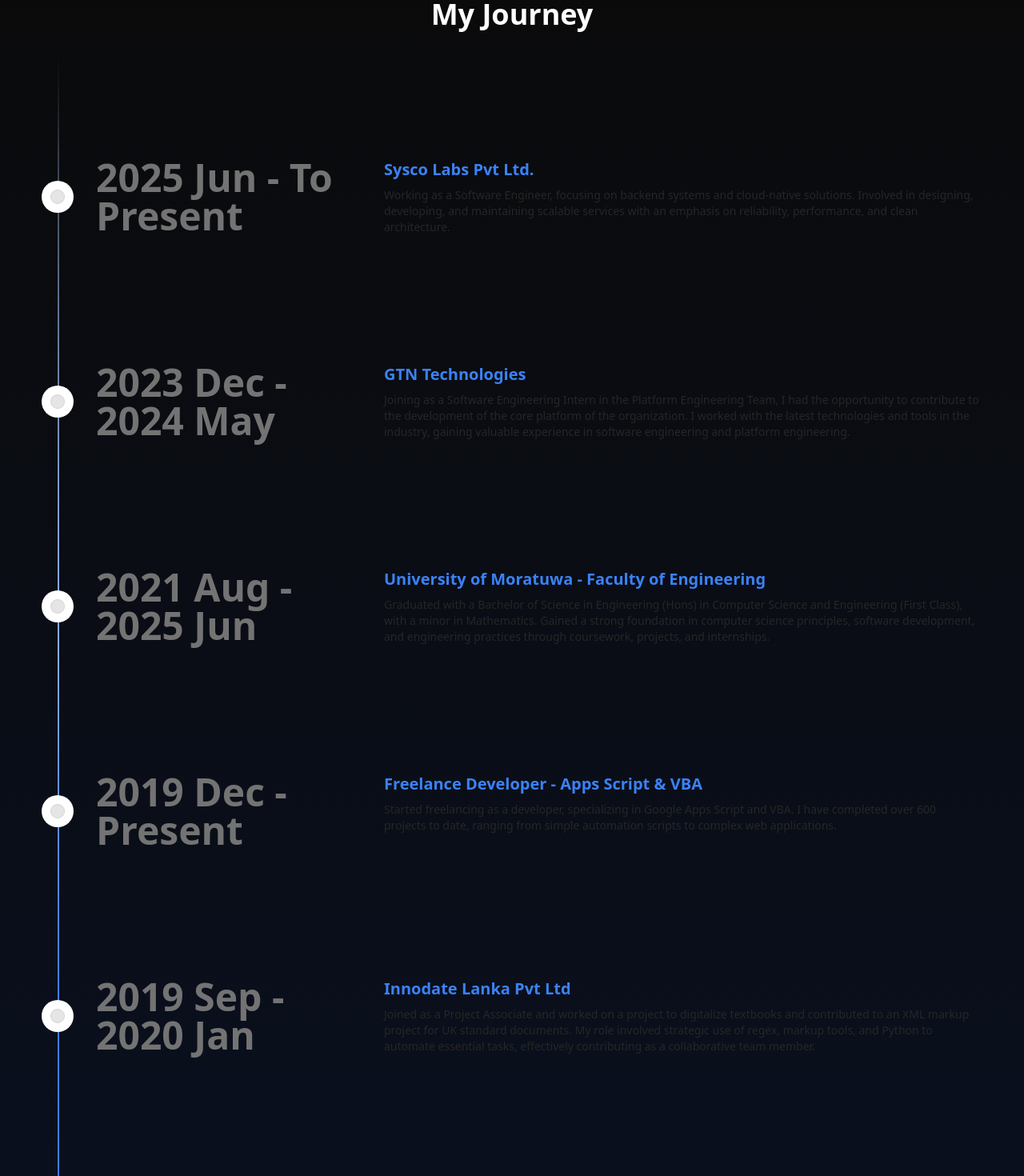
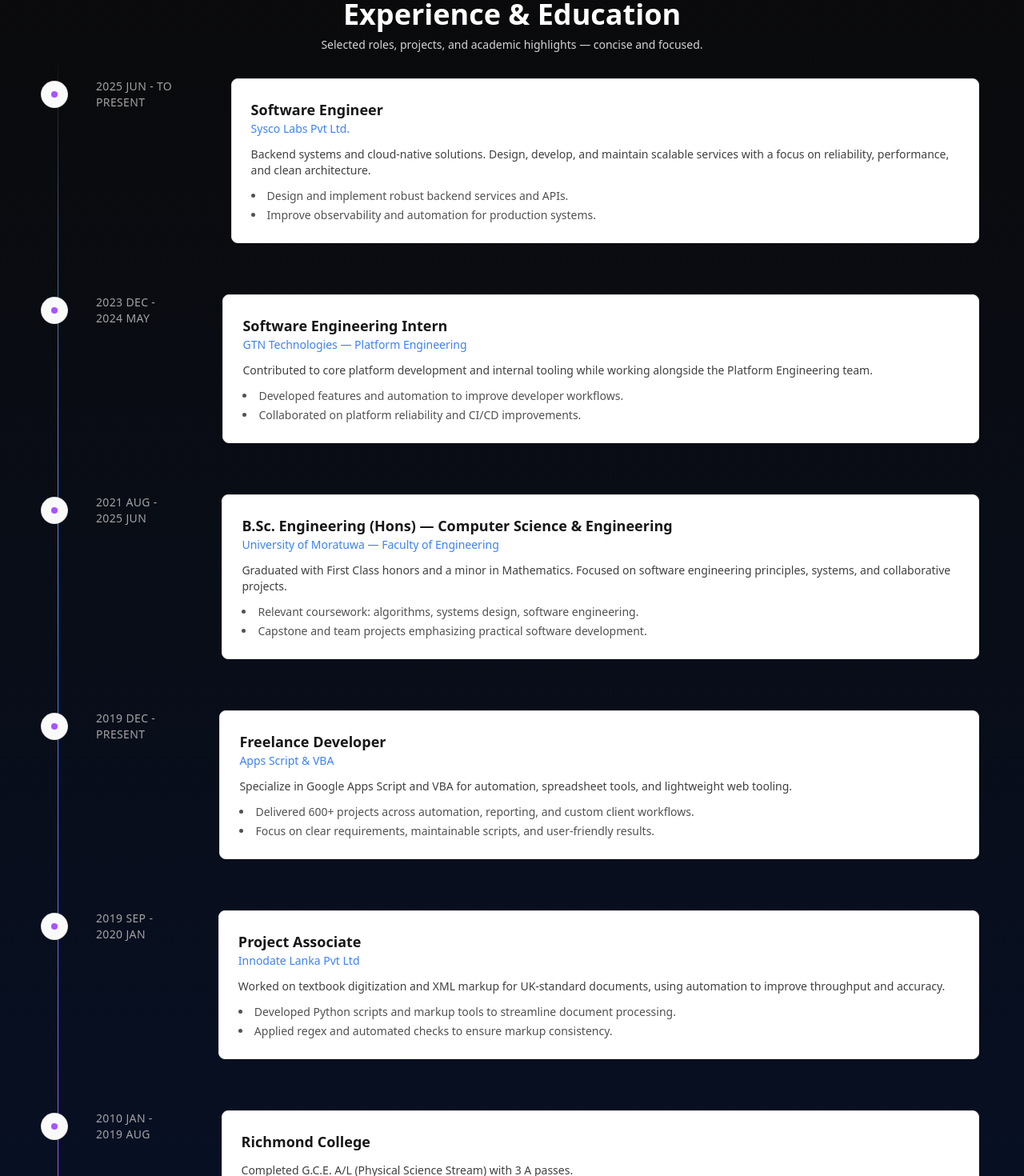
Before and after one commit to sahiruw/sahiru.me, a Next.js app: page / in a window 1280 px wide. Shown: the part 1340-2810 px from the top of the page at 80% size. Built offline with nearby package versions, Linux system fonts and the light colour scheme.

Commit message:
feat: Revamp Timeline component with enhanced content structure and styling for experience and education sections

```diff
--- a/app/components/TimelineMy.tsx
+++ b/app/components/TimelineMy.tsx
@@ -7,14 +7,24 @@
       title: "2025 Jun - To Present",
       content: (
         <div>
-          <h3 className="text-lg md:text-xl font-semibold text-blue-500 mb-2">
-            Sysco Labs Pvt Ltd.
-          </h3>
-          <p className="text-neutral-800 dark:text-neutral-200 text-xs md:text-sm font-normal">
-            Working as a Software Engineer, focusing on backend systems and cloud-native solutions.
-        Involved in designing, developing, and maintaining scalable services with an emphasis on
-        reliability, performance, and clean architecture.
+          <div className="flex flex-col md:flex-row md:items-baseline md:justify-between">
+            <div>
+              <h4 className="text-base md:text-lg font-semibold text-neutral-900 dark:text-neutral-100">
+                Software Engineer
+              </h4>
+              <div className="text-sm text-blue-500 font-medium">Sysco Labs Pvt Ltd.</div>
+            </div>
+          </div>
+
+          <p className="text-sm md:text-sm mt-3 text-neutral-700 dark:text-neutral-300">
+            Backend systems and cloud-native solutions. Design, develop, and maintain scalable
+            services with a focus on reliability, performance, and clean architecture.
           </p>
+
+          <ul className="mt-3 list-disc list-inside text-sm text-neutral-600 dark:text-neutral-400 space-y-1">
+            <li>Design and implement robust backend services and APIs.</li>
+            <li>Improve observability and automation for production systems.</li>
+          </ul>
         </div>
       ),
     },
@@ -22,12 +32,22 @@
       title: "2023 Dec - 2024 May",
       content: (
         <div>
-          <h3 className="text-lg md:text-xl font-semibold text-blue-500 mb-2">
-            GTN Technologies
-          </h3>
-          <p className="text-neutral-800 dark:text-neutral-200 text-xs md:text-sm font-normal">
-            Joining as a Software Engineering Intern in the Platform Engineering Team, I had the opportunity to contribute to the development of the core platform of the organization. I worked with the latest technologies and tools in the industry, gaining valuable experience in software engineering and platform engineering.
+          <div>
+            <h4 className="text-base md:text-lg font-semibold text-neutral-900 dark:text-neutral-100">
+              Software Engineering Intern
+            </h4>
+            <div className="text-sm text-blue-500 font-medium">GTN Technologies — Platform Engineering</div>
+          </div>
+
+          <p className="text-sm mt-3 text-neutral-700 dark:text-neutral-300">
+            Contributed to core platform development and internal tooling while working alongside the
+            Platform Engineering team.
           </p>
+
+          <ul className="mt-3 list-disc list-inside text-sm text-neutral-600 dark:text-neutral-400 space-y-1">
+            <li>Developed features and automation to improve developer workflows.</li>
+            <li>Collaborated on platform reliability and CI/CD improvements.</li>
+          </ul>
         </div>
       ),
     },
@@ -35,12 +55,22 @@
       title: "2021 Aug - 2025 Jun",
       content: (
         <div>
-          <h3 className="text-lg md:text-xl font-semibold text-blue-500 mb-2">
-            University of Moratuwa - Faculty of Engineering
-          </h3>
-            <p className="text-neutral-800 dark:text-neutral-200 text-xs md:text-sm font-normal">
-            Graduated with a Bachelor of Science in Engineering (Hons) in Computer Science and Engineering (First Class), with a minor in Mathematics. Gained a strong foundation in computer science principles, software development, and engineering practices through coursework, projects, and internships.
-            </p>
+          <div>
+            <h4 className="text-base md:text-lg font-semibold text-neutral-900 dark:text-neutral-100">
+              B.Sc. Engineering (Hons) — Computer Science & Engineering
+            </h4>
+            <div className="text-sm text-blue-500 font-medium">University of Moratuwa — Faculty of Engineering</div>
+          </div>
+
+          <p className="text-sm mt-3 text-neutral-700 dark:text-neutral-300">
+            Graduated with First Class honors and a minor in Mathematics. Focused on software
+            engineering principles, systems, and collaborative projects.
+          </p>
+
+          <ul className="mt-3 list-disc list-inside text-sm text-neutral-600 dark:text-neutral-400 space-y-1">
+            <li>Relevant coursework: algorithms, systems design, software engineering.</li>
+            <li>Capstone and team projects emphasizing practical software development.</li>
+          </ul>
         </div>
       ),
     },
@@ -48,12 +78,22 @@
       title: "2019 Dec - Present",
       content: (
         <div>
-          <h3 className="text-lg md:text-xl font-semibold text-blue-500 mb-2">
-            Freelance Developer - Apps Script & VBA
-          </h3>
-          <p className="text-neutral-800 dark:text-neutral-200 text-xs md:text-sm font-normal">
-            Started freelancing as a developer, specializing in Google Apps Script and VBA. I have completed over 600 projects to date, ranging from simple automation scripts to complex web applications.
+          <div>
+            <h4 className="text-base md:text-lg font-semibold text-neutral-900 dark:text-neutral-100">
+              Freelance Developer
+            </h4>
+            <div className="text-sm text-blue-500 font-medium">Apps Script & VBA</div>
+          </div>
+
+          <p className="text-sm mt-3 text-neutral-700 dark:text-neutral-300">
+            Specialize in Google Apps Script and VBA for automation, spreadsheet tools, and
+            lightweight web tooling.
           </p>
+
+          <ul className="mt-3 list-disc list-inside text-sm text-neutral-600 dark:text-neutral-400 space-y-1">
+            <li>Delivered 600+ projects across automation, reporting, and custom client workflows.</li>
+            <li>Focus on clear requirements, maintainable scripts, and user-friendly results.</li>
+          </ul>
         </div>
       ),
     },
@@ -61,24 +101,37 @@
       title: "2019 Sep - 2020 Jan",
       content: (
         <div>
-          <h3 className="text-lg md:text-xl font-semibold text-blue-500 mb-2">
-            Innodate Lanka Pvt Ltd
-          </h3>
-          <p className="text-neutral-800 dark:text-neutral-200 text-xs md:text-sm font-normal">
-            Joined as a Project Associate and worked on a project to digitalize textbooks and contributed to an XML markup project for UK standard documents. My role involved strategic use of regex, markup tools, and Python to automate essential tasks, effectively contributing as a collaborative team member.
+          <div>
+            <h4 className="text-base md:text-lg font-semibold text-neutral-900 dark:text-neutral-100">
+              Project Associate
+            </h4>
+            <div className="text-sm text-blue-500 font-medium">Innodate Lanka Pvt Ltd</div>
+          </div>
+
+          <p className="text-sm mt-3 text-neutral-700 dark:text-neutral-300">
+            Worked on textbook digitization and XML markup for UK-standard documents, using
+            automation to improve throughput and accuracy.
           </p>
+
+          <ul className="mt-3 list-disc list-inside text-sm text-neutral-600 dark:text-neutral-400 space-y-1">
+            <li>Developed Python scripts and markup tools to streamline document processing.</li>
+            <li>Applied regex and automated checks to ensure markup consistency.</li>
+          </ul>
         </div>
       ),
     },
     {
-      title: "2019",
+      title: "2010 Jan - 2019 Aug",
       content: (
         <div>
-          <h3 className="text-lg md:text-xl font-semibold text-blue-500 mb-2">
-            Richmond College
-          </h3>
-          <p className="text-neutral-800 dark:text-neutral-200 text-xs md:text-sm font-normal">
-            Passed G.C.E A/Ls in the Physical Science Stream with 3A passes.
+          <div>
+            <h4 className="text-base md:text-lg font-semibold text-neutral-900 dark:text-neutral-100">
+              Richmond College
+            </h4>
+          </div>
+
+          <p className="text-sm mt-3 text-neutral-700 dark:text-neutral-300">
+            Completed G.C.E. A/L (Physical Science Stream) with 3 A passes.
           </p>
         </div>
       ),
--- a/app/components/ui/timeline.tsx
+++ b/app/components/ui/timeline.tsx
@@ -1,6 +1,5 @@
 "use client";
 import {
-  useMotionValueEvent,
   useScroll,
   useTransform,
   motion,
@@ -34,35 +33,39 @@
 
   return (
     <div
-      className="w-full bg-gradient-to-b to-[#0A1020] from-neutral-950 font-sans md:px-10"
+      className="w-full bg-gradient-to-b from-neutral-950 to-[#071025] font-sans md:px-10"
       ref={containerRef}
     >
       <div className="max-w-7xl mx-auto pt-20 px-4 md:px-8 lg:px-10">
-        <h1 className="text-4xl text-center font-bold  text-white">
-          My Journey
+        <h1 className="text-3xl md:text-4xl text-center font-bold text-white">
+          Experience & Education
         </h1>
+        <p className="text-center text-sm text-neutral-300 mt-2 max-w-2xl mx-auto">
+          Selected roles, projects, and academic highlights — concise and focused.
+        </p>
       </div>
 
       <div ref={ref} className="relative max-w-7xl mx-auto pb-20">
         {data.map((item, index) => (
-          <div
-            key={index}
-            className="flex justify-start pt-10 md:pt-40 md:gap-10"
-          >
-            <div className="sticky flex flex-col md:flex-row z-40 items-center top-40 self-start max-w-xs lg:max-w-sm md:w-full">
-              <div className="h-10 absolute left-3 md:left-3 w-10 rounded-full bg-white dark:bg-black flex items-center justify-center">
-                <div className="h-4 w-4 rounded-full bg-neutral-200 dark:bg-neutral-800 border border-neutral-300 dark:border-neutral-700 p-2" />
+          <div key={index} className="flex items-start gap-6 md:gap-10 py-8">
+            <div className="sticky top-40 self-start max-w-[12rem] md:max-w-xs z-40 flex items-center">
+              <div className="h-8 w-8 absolute left-3 rounded-full bg-neutral-50 dark:bg-neutral-800 ring-1 ring-neutral-200 dark:ring-neutral-700 flex items-center justify-center shadow-sm" aria-hidden>
+                <div className="h-2 w-2 rounded-full bg-purple-500" />
               </div>
-              <h3 className="hidden md:block text-xl md:pl-20 md:text-5xl font-bold text-neutral-500 dark:text-neutral-500 ">
+
+              <h3 className="hidden md:block text-sm md:pl-20 font-medium text-neutral-400 uppercase tracking-wide">
                 {item.title}
               </h3>
             </div>
 
-            <div className="relative pl-20 pr-4 md:pl-4 w-full">
-              <h3 className="md:hidden block text-2xl mb-4 text-left font-bold text-neutral-500 dark:text-neutral-500">
+            <div className="relative pl-12 pr-4 md:pl-4 w-full">
+              <h3 className="md:hidden block text-sm mb-3 font-medium text-neutral-400 uppercase tracking-wide">
                 {item.title}
               </h3>
-              {item.content}{" "}
+
+              <div className="bg-white dark:bg-neutral-900 rounded-lg p-6 border border-neutral-200 dark:border-neutral-800 shadow-sm hover:shadow-md transition-shadow">
+                {item.content}
+              </div>
             </div>
           </div>
         ))}
@@ -70,14 +73,14 @@
           style={{
             height: height + "px",
           }}
-          className="absolute md:left-8 left-8 top-0 overflow-hidden w-[2px] bg-[linear-gradient(to_bottom,var(--tw-gradient-stops))] from-transparent from-[0%] via-neutral-200 dark:via-neutral-700 to-transparent to-[99%]  [mask-image:linear-gradient(to_bottom,transparent_0%,black_10%,black_90%,transparent_100%)] "
+          className="absolute md:left-8 left-8 top-0 overflow-hidden w-[1px] bg-[linear-gradient(to_bottom,var(--tw-gradient-stops))] from-transparent via-neutral-300 dark:via-neutral-700 to-transparent"
         >
           <motion.div
             style={{
               height: heightTransform,
               opacity: opacityTransform,
             }}
-            className="absolute inset-x-0 top-0  w-[2px] bg-gradient-to-t from-purple-500 via-blue-500 to-transparent from-[0%] via-[10%] rounded-full"
+            className="absolute inset-x-0 top-0 w-[1px] bg-gradient-to-t from-purple-500 via-blue-500 to-transparent rounded-full"
           />
         </div>
       </div>
```
